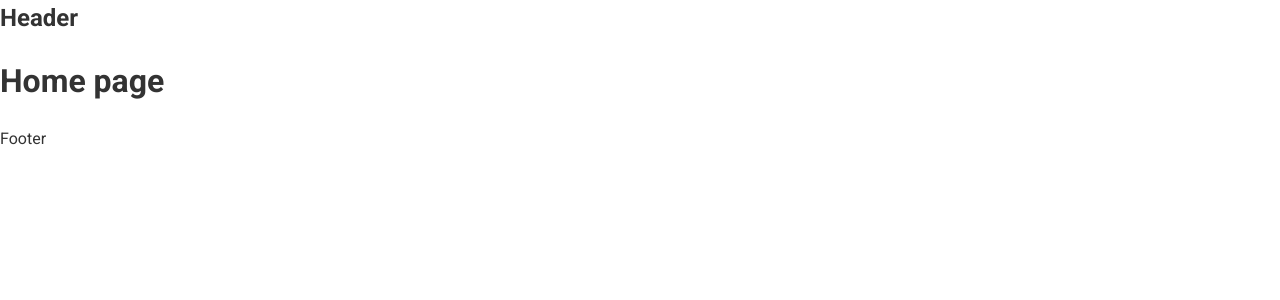
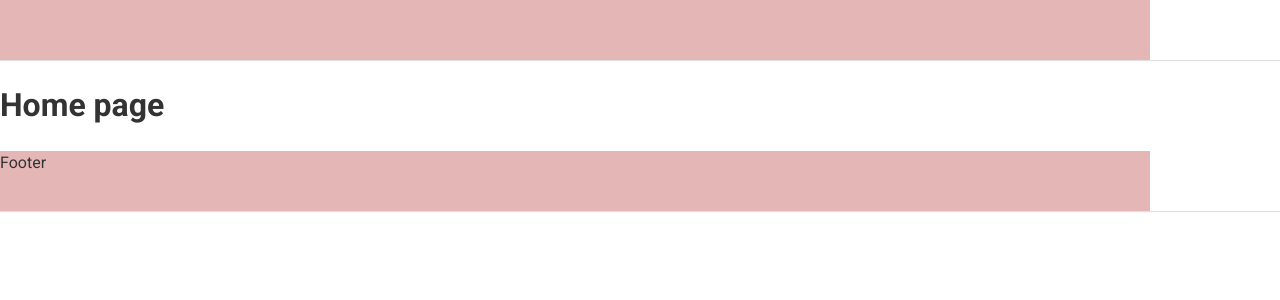
Before and after one commit to chloenth/mycare-portal-react, a React (Vite) app: page / in a window 1280 px wide. Shown: the top 300 px of the page. Built offline with nearby package versions, Linux system fonts and the light colour scheme.

Commit message:
install classnames deoendency and re-structure the scss module

```diff
--- a/package.json
+++ b/package.json
@@ -10,6 +10,7 @@
     "preview": "vite preview"
   },
   "dependencies": {
+    "classnames": "^2.5.1",
     "normalize.css": "^8.0.1",
     "react": "^18.3.1",
     "react-dom": "^18.3.1",
--- a/src/components/GlobalStyles/GlobalStyles.scss
+++ b/src/components/GlobalStyles/GlobalStyles.scss
@@ -2,7 +2,7 @@
 @import url('https://fonts.googleapis.com/css2?family=Roboto:ital,wght@0,100..900;1,100..900&display=swap');
 
 :root {
-  --primary: #c56060;
+  --primary: rgba(197, 96, 96, 0.46);
   --text-color: #333;
 }
 
--- a/src/layouts/DefaultLayout/components/Footer/Footer.jsx
+++ b/src/layouts/DefaultLayout/components/Footer/Footer.jsx
@@ -1,5 +1,14 @@
+import classNames from 'classnames/bind';
+import styles from './Footer.module.scss';
+
+const cx = classNames.bind(styles);
+
 const Footer = () => {
-  return <div>Footer</div>;
+  return (
+    <footer className={cx('wrapper')}>
+      <div className={cx('inner')}>Footer</div>
+    </footer>
+  );
 };
 
 export default Footer;
--- /dev/null
+++ b/src/layouts/DefaultLayout/components/Footer/Footer.module.scss
@@ -0,0 +1,10 @@
+.wrapper {
+  height: 60px;
+  box-shadow: 0 1px 1px rgba(0 0 0 / 12%);
+}
+
+.inner {
+  height: 100%;
+  width: 1150px;
+  background-color: var(--primary);
+}
--- a/src/layouts/DefaultLayout/components/Header/Header.jsx
+++ b/src/layouts/DefaultLayout/components/Header/Header.jsx
@@ -1,5 +1,20 @@
+import classNames from 'classnames/bind';
+import styles from './Header.module.scss';
+
+const cx = classNames.bind(styles);
+
 const Header = () => {
-  return <h2>Header</h2>;
+  return (
+    <header className={cx('wrapper')}>
+      <div className={cx('inner')}>
+        {/* Logo */}
+
+        {/* Navigation */}
+        {/* Socials */}
+        {/* Login button */}
+      </div>
+    </header>
+  );
 };
 
 export default Header;
--- /dev/null
+++ b/src/layouts/DefaultLayout/components/Header/Header.module.scss
@@ -0,0 +1,10 @@
+.wrapper {
+  height: 60px;
+  box-shadow: 0 1px 1px rgba(0 0 0 / 12%);
+}
+
+.inner {
+  height: 100%;
+  width: 1150px;
+  background-color: var(--primary);
+}
```
Also changed, not shown: src/layouts/DefaultLayout/DefaultLayout.module.scss (added), src/layouts/DefaultLayout/DefaultLayout.scss (deleted), src/layouts/DefaultLayout/components/Footer/Footer.scss (deleted), src/layouts/DefaultLayout/components/Header/Header.scss (deleted), 1 other file (tests, documents, lock files or other folders).
